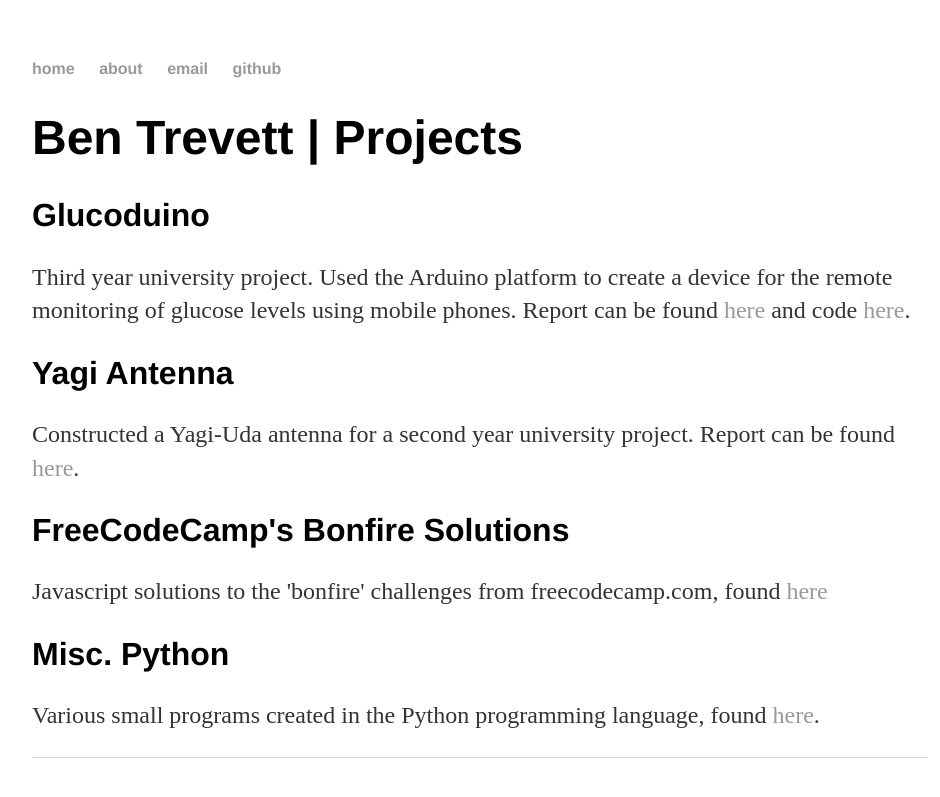
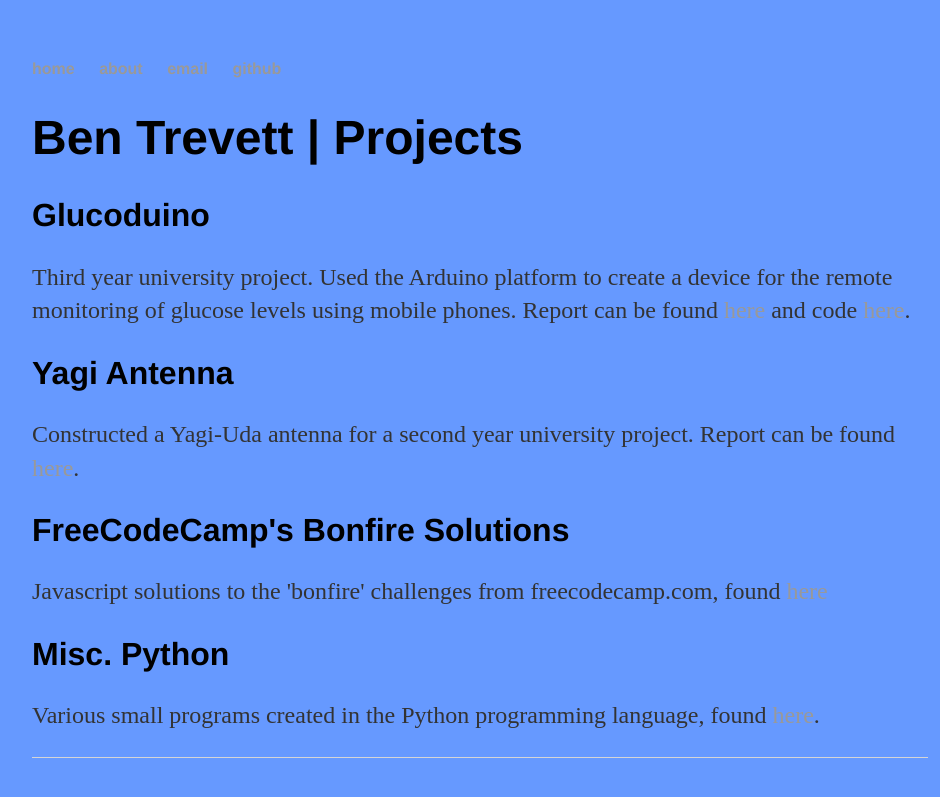
Before and after one commit to bentrevett/bentrevett.github.io, a Jekyll site: the page built from index.html, in a window 1280 px wide. Shown: the top 797 px of the page, without its empty margins (160-1100 px from the left). Built offline with Jekyll 4.4.1, drawn with Linux system fonts in a browser that asks for light colours.

Commit message:
Update main.css

```diff
--- a/css/main.css
+++ b/css/main.css
@@ -1,4 +1,5 @@
 body {
+    background-color: #6699FF;
     margin: 60px auto;
     width: 70%;
 }
```
